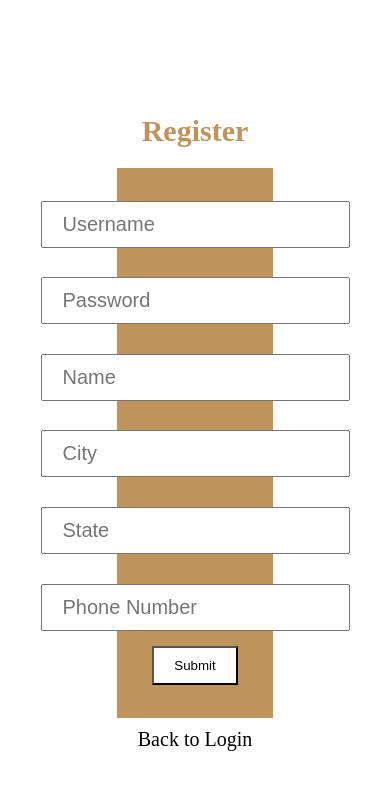
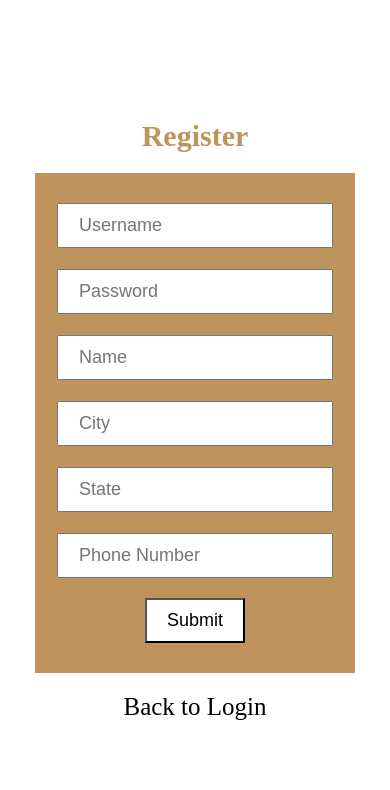
Before and after one commit to rhyusarmiento/rs-capstone-frontend, a React (Create React App) app: page /register in a window 390 px wide. Shown: the top 790 px of the page. Built offline with nearby package versions, Linux system fonts and the light colour scheme; no server answers.

Commit message:
ADD mobile styles to register

```diff
--- a/src/style/register.scss
+++ b/src/style/register.scss
@@ -4,14 +4,23 @@
     height: 100vh;
 
     h1 {
+        @media (max-width: 560px) {
+            padding-top: 25px;
+        }
         font-size: 3rem;
         color: $navgreen;
     }
 
     .register-form-wrapper {
+        @media (max-width: 560px) {
+            width: 320px;
+            height: 500px;
+        }
+        @media (min-width: 560px) {
+            width: 500px;
+            height: 550px;
+        }
         @include super-center;
-        width: 40%;
-        height: 550px;
         background-color: $navgreen;
 
         form {
@@ -29,13 +38,25 @@
                 align-items: center;
 
                 input {
-                    padding: 10px 20px;
-                    font-size: 2rem;
+                    @media (max-width: 560px) {
+                        padding: 10px 20px;
+                        font-size: 1.8rem;
+                    }
+                    @media (min-width: 560px) {
+                        padding: 10px 20px;
+                        font-size: 2rem;
+                    }
                 }
             }
 
             button {
-                margin-top: 15px;
+                @media (max-width: 560px) {
+                    margin-top: 20px;
+                    font-size: 1.8rem;
+                }
+                @media (min-width: 560px) {
+                    margin-top: 15px;
+                }
                 padding: 10px 20px;
                 background-color: white;
             }
@@ -43,9 +64,17 @@
     }
 
     a {
-        margin-top: 10px;
+        @media (max-width: 560px) {
+            margin-top: 20px;
+            font-size: 2.5rem;
+            margin-bottom: 50px;
+        }
+        @media (min-width: 560px) {
+            margin-top: 10px;
+            font-size: 2rem;
+        }
         text-decoration: none;
         color: black;
-        font-size: 2rem;
     }
+
 }
```
